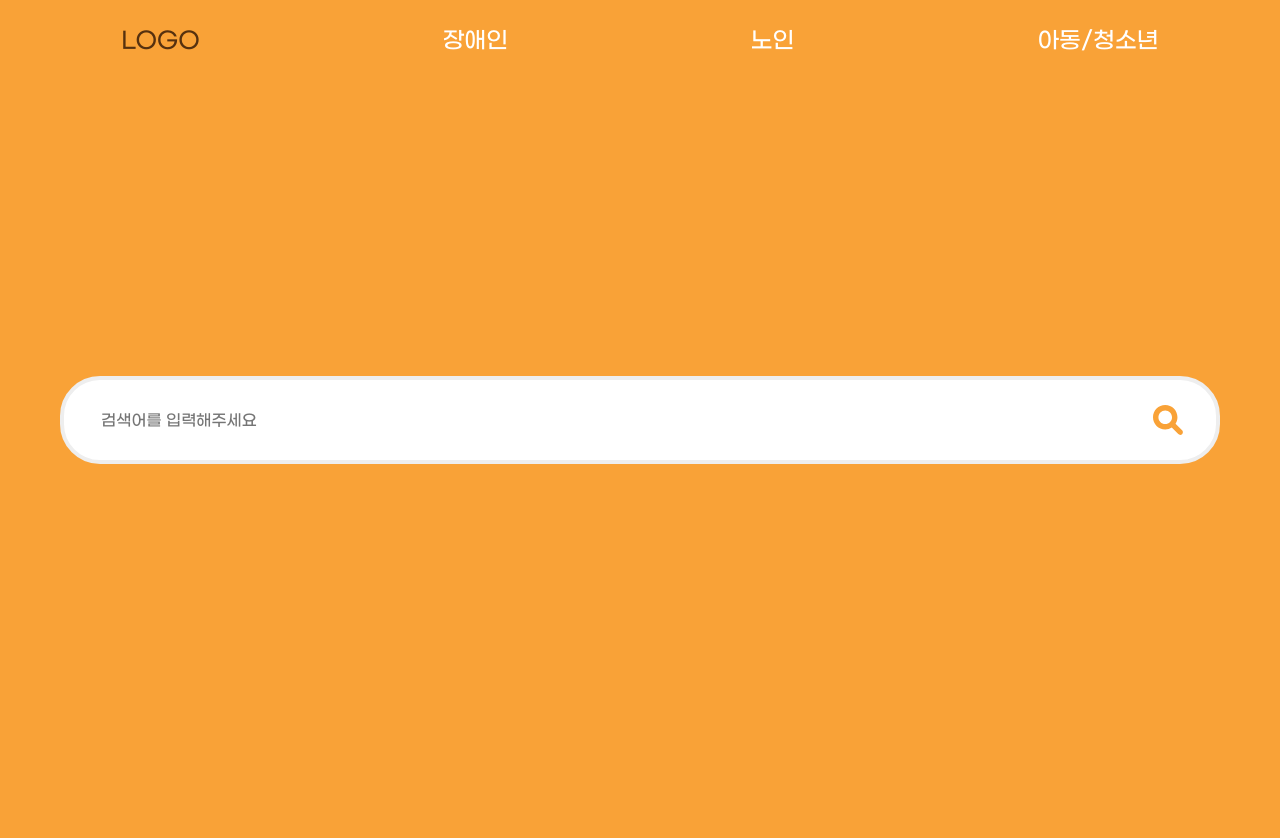
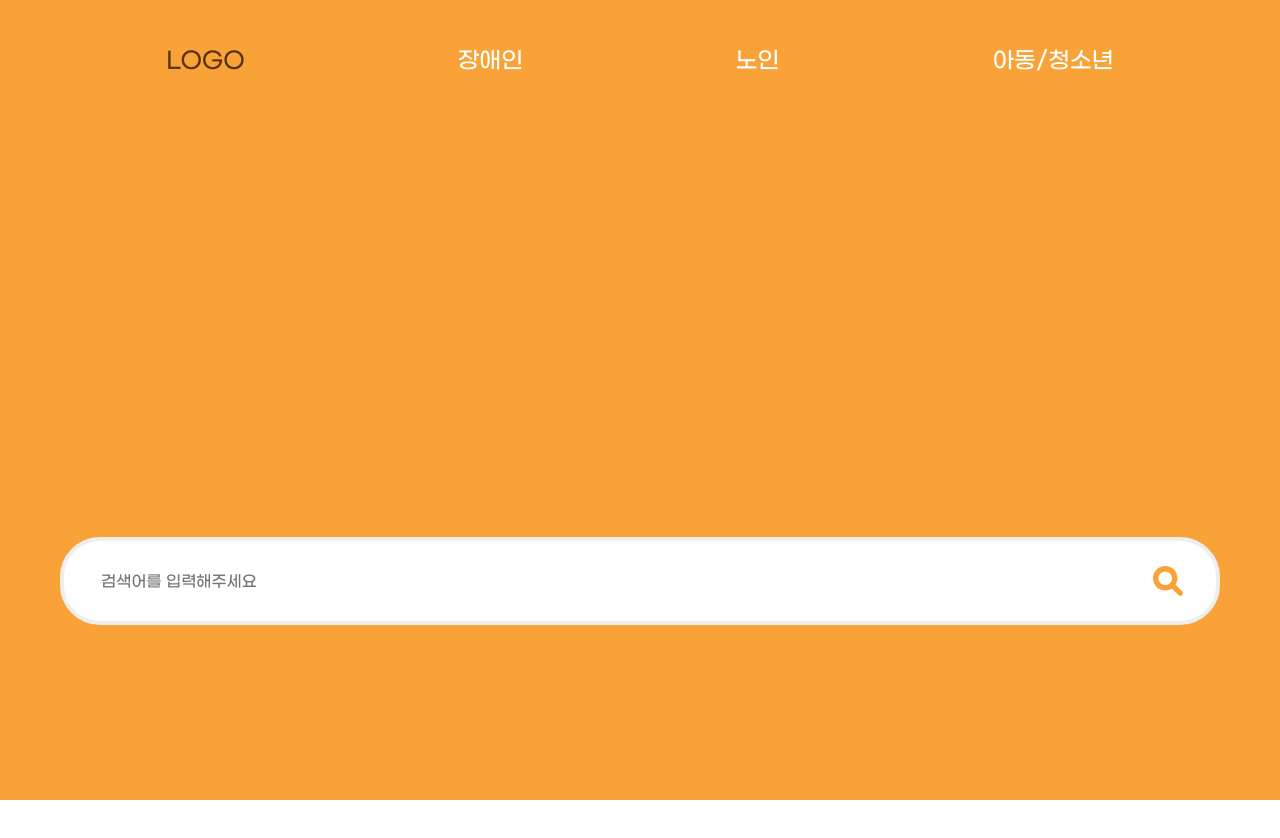
Before and after one commit to Wel-Check/WelfareFacilityInquiryService, a React (Create React App) app in the folder welfareservice-FE/: page / in a window 1280 px wide. After the commit the page ends 800 px from the top, so only its background shows below. Built offline with nearby package versions, Linux system fonts and the light colour scheme.

Commit message:
💄 Home 페이지 스타일 변경

```diff
--- a/welfareservice-FE/src/pages/Home.jsx
+++ b/welfareservice-FE/src/pages/Home.jsx
@@ -3,28 +3,18 @@ import styled from "styled-components"
 import Navbar from "../components/Navbar/Navbar";
 import Search from "../components/Search/Search";
 
-const Wrapper = styled.div`
-  display: flex;
-  flex-direction: column;
-  justify-content: center;
-  align-items: center;
-  height: 100vh;
-`;
-
-const NavContainer = styled.div`
-  position: absolute;
-  top: 0;
-  width: 100%;
+export const SearchContainer = styled.div`
+  margin-top: 40%;
 `;
 
 const Home = () => {
   return (
-    <Wrapper>
-      <NavContainer>
-        <Navbar />
-      </NavContainer>
-      <Search />
-    </Wrapper>
+    <>
+      <Navbar />
+      <SearchContainer>
+        <Search />
+      </SearchContainer>
+    </>
   );
 };
 
```
